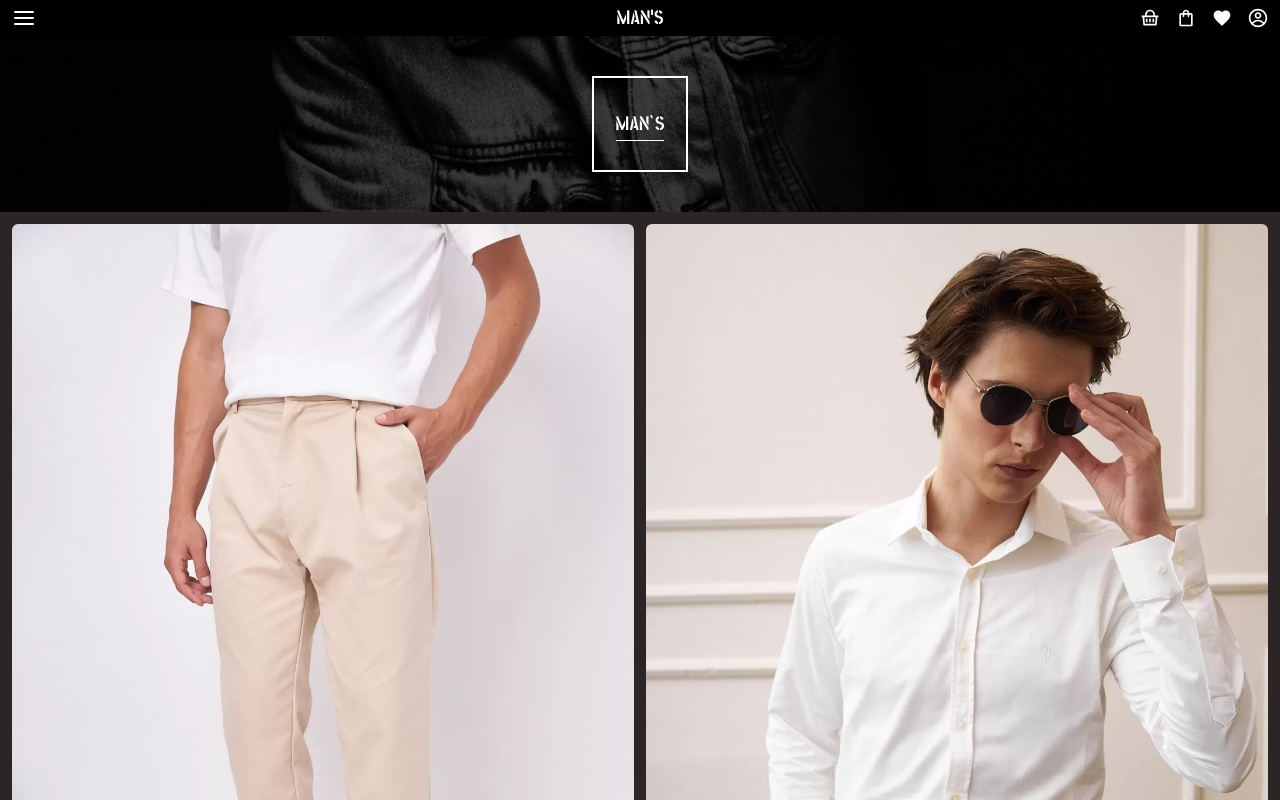
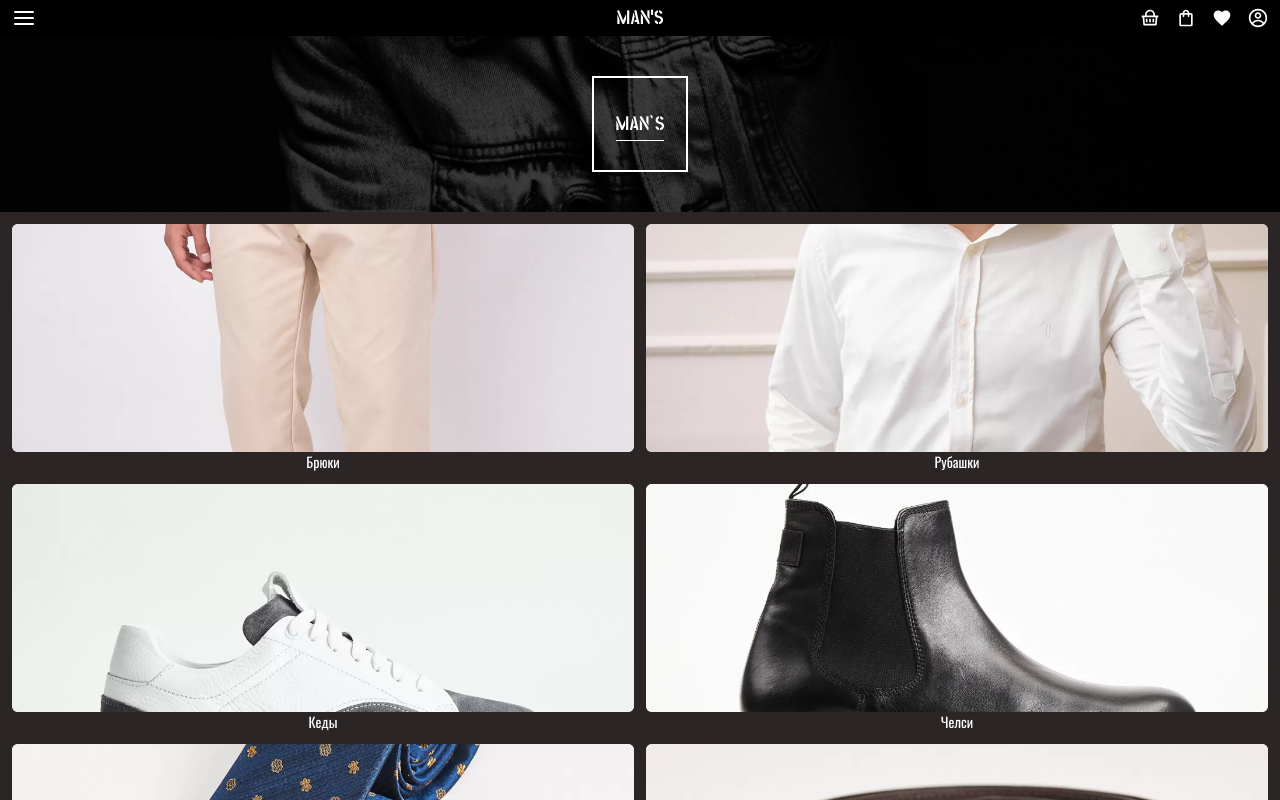
Before and after one commit to IlyaBayusov/online_store, a Next.js app: page / in a window 1280 px wide. Shown: the top 800 px of the page. Built offline with nearby package versions, Linux system fonts and the light colour scheme; no server answers.

Commit message:
added enable/disable product in adminMenu, fixed images

```diff
--- a/src/api/index.ts
+++ b/src/api/index.ts
@@ -130,3 +130,14 @@ export const getProductCount = async (productId: number, size: string) => {
     console.error("Ошибка получения кол-во товара: ", error);
   }
 };
+
+export const postEnableProductAdmin = async (productId: number) => {
+  try {
+    const response = await api.post(`/v1/products/enable/${productId}`);
+    const data: string = await response.data.enable;
+
+    return data;
+  } catch (error) {
+    console.error("Ошибка вкл./выкл. товара: ", error);
+  }
+};
--- a/src/components/AdminPage/HeaderAdmin/HeaderAdmin.tsx
+++ b/src/components/AdminPage/HeaderAdmin/HeaderAdmin.tsx
@@ -19,7 +19,7 @@ export default function HeaderAdmin() {
   return (
     <div className="w-full">
       <div className="flex flex-col items-center w-full">
-        <div className="flex justify-between items-center px-3 bg-red-400 py-1 w-full">
+        <div className="flex justify-between items-center px-3 bg-black py-1 w-full">
           <Link href="/" className="text-base">
             Перейти на главную
           </Link>
@@ -31,12 +31,12 @@ export default function HeaderAdmin() {
 
         <div className="flex justify-between items-center px-3 bg-white w-full border-b">
           <div className="flex items-center gap-3">
-            <FaHouse className="h-4 w-4 text-red-400 text-opacity-80" />
+            <FaHouse className="h-4 w-4 text-black text-opacity-80" />
 
-            {/* <button className="text-base text-red-400 text-opacity-80 py-2">
+            {/* <button className="text-base text-black text-opacity-80 py-2">
               Заказы
             </button> */}
-            <button className="text-base text-red-400 text-opacity-80 py-2">
+            <button className="text-base text-black text-opacity-80 py-2">
               Товары
             </button>
           </div>
@@ -59,7 +59,7 @@ export default function HeaderAdmin() {
               <IoMdArrowBack className="h-5 w-5 text-green-600" />
             </button>
 
-            <h1 className="text-red-400 py-2">Товар</h1>
+            <h1 className="text-black py-2">Товар</h1>
           </div>
 
           <div className="flex items-center gap-1">
--- a/src/components/AdminPage/ProductsAdmin/ProductsAdmin.tsx
+++ b/src/components/AdminPage/ProductsAdmin/ProductsAdmin.tsx
@@ -1,8 +1,9 @@
 "use client";
 
+import { postEnableProductAdmin } from "@/api";
 import { IProductInfo } from "@/interfaces";
 import Image from "next/image";
-import React from "react";
+import React, { useState } from "react";
 import { IoIosOptions } from "react-icons/io";
 import {
   MdOutlineKeyboardArrowLeft,
@@ -16,6 +17,17 @@ type Props = {
 };
 
 export default function ProductsAdmin({ products }: Props) {
+  const [isActive, setIsActive] = useState(false);
+
+  const handleClickIsActive = async (productId: number) => {
+    const data = await postEnableProductAdmin(productId);
+
+    if (data) {
+      setIsActive(!isActive);
+    }
+  };
+
+  console.log(products);
   return (
     <div className="flex flex-col w-full px-3 bg-white">
       <div className="flex justify-start items-center gap-1">
@@ -26,7 +38,7 @@ export default function ProductsAdmin({ products }: Props) {
           <MdOutlineKeyboardArrowLeft className="h-5 w-5 p-px text-gray-400" />
         </button>
 
-        <p className="text-red-400 text-sm">1-10 из 24</p>
+        <p className="text-black text-sm">1-10 из 24</p>
 
         <button className="px-2 py-1 border rounded-md">
           <MdOutlineKeyboardArrowRight className="h-5 w-5 p-px text-gray-400" />
@@ -39,7 +51,7 @@ export default function ProductsAdmin({ products }: Props) {
       {products ? (
         <table className="text-black uppercase text-xs text-center -mx-3 mt-3">
           <thead>
-            <tr className="text-red-400">
+            <tr className="text-black">
               <th>Название / Артикул</th>
               <th>Цена</th>
               <th>Кол-во</th>
@@ -73,7 +85,11 @@ export default function ProductsAdmin({ products }: Props) {
                     return acc + currentValue;
                   }, 0)}
                 </td>
-                <td>Вкл.</td>
+                <td>
+                  <button onClick={() => handleClickIsActive(product.id)}>
+                    {product.isActive ? "Вкл." : "Выкл."}
+                  </button>
+                </td>
                 <td className="h-full">
                   <div className="flex justify-center items-center ">
                     <button className="py-1 px-2">
--- a/src/components/Category/CategoryItem/CategoryItem.tsx
+++ b/src/components/Category/CategoryItem/CategoryItem.tsx
@@ -1,13 +1,19 @@
 import Image, { StaticImageData } from "next/image";
 import React from "react";
 
-type Props = { id: number; name: string; img: StaticImageData };
+type Props = { name: string; img: StaticImageData };
 
-export default function CategoryItem({ id, name, img }: Props) {
+export default function CategoryItem({ name, img }: Props) {
   return (
     <div className="flex flex-col justify-center">
-      <div>
-        <Image src={img} alt={name} className="rounded-md" />
+      <div className="relative w-full h-[228px] bg-[#F0F0F0] flex justify-center items-center rounded-md">
+        <Image
+          src={img}
+          alt={name}
+          fill
+          objectFit="cover"
+          className="rounded-md"
+        />
       </div>
 
       <p className="text-sm text-center">{name}</p>
--- a/src/components/Category/CategoryList/CategoryList.tsx
+++ b/src/components/Category/CategoryList/CategoryList.tsx
@@ -23,11 +23,7 @@ export default function CategoryList() {
               href={subCategory.urlName}
               onClick={() => updateCategory(category.name.toLowerCase())}
             >
-              <CategoryItem
-                id={subCategory.id}
-                name={subCategory.name}
-                img={subCategory.img}
-              />
+              <CategoryItem name={subCategory.name} img={subCategory.img} />
             </Link>
           ))
         )}
--- a/src/components/Forms/FormByModalNewProductAdmin/FormByModalNewProductAdmin.tsx
+++ b/src/components/Forms/FormByModalNewProductAdmin/FormByModalNewProductAdmin.tsx
@@ -148,8 +148,6 @@ export default function FormByModalNewProductAdmin() {
       return <span className="text-red-600 text-base">*</span>;
     }
   };
-
-  console.log(price.inputValid);
 
   const validateForm = () => {
     let isValid = true;
--- a/src/components/NewArrivals/NewArrivalsItem/NewArrivalsItem.tsx
+++ b/src/components/NewArrivals/NewArrivalsItem/NewArrivalsItem.tsx
@@ -9,12 +9,12 @@ type Props = { arrival: IProductCategory };
 export default function NewArrivalsItem({ arrival }: Props) {
   return (
     <div className="flex flex-col justify-center">
-      <div>
+      <div className="relative w-full h-[228px] bg-[#F0F0F0] flex justify-center items-center rounded-md">
         <Image
           src={arrival.image}
           alt={arrival.name}
-          height={200}
-          width={200}
+          fill
+          objectFit="cover"
           className="rounded-md"
         />
       </div>
--- a/src/components/Products/ProductsItem/ProductsItem.tsx
+++ b/src/components/Products/ProductsItem/ProductsItem.tsx
@@ -6,12 +6,12 @@ type Props = { name: string; img: string; price: number };
 export default function ProductsItem({ name, img, price }: Props) {
   return (
     <div className="flex flex-col justify-center">
-      <div>
+      <div className="relative w-full h-[228px] bg-[#F0F0F0] flex justify-center items-center rounded-md">
         <Image
           src={img}
           alt={name}
-          height={200}
-          width={200}
+          fill
+          objectFit="cover"
           className="rounded-md"
         />
       </div>
--- a/src/interfaces/index.ts
+++ b/src/interfaces/index.ts
@@ -17,6 +17,7 @@ export interface IProductInfo {
   sizes: string[];
   quantities: number[];
   images: string[];
+  isActive: boolean;
 }
 
 export interface IDecodedToken {
```
